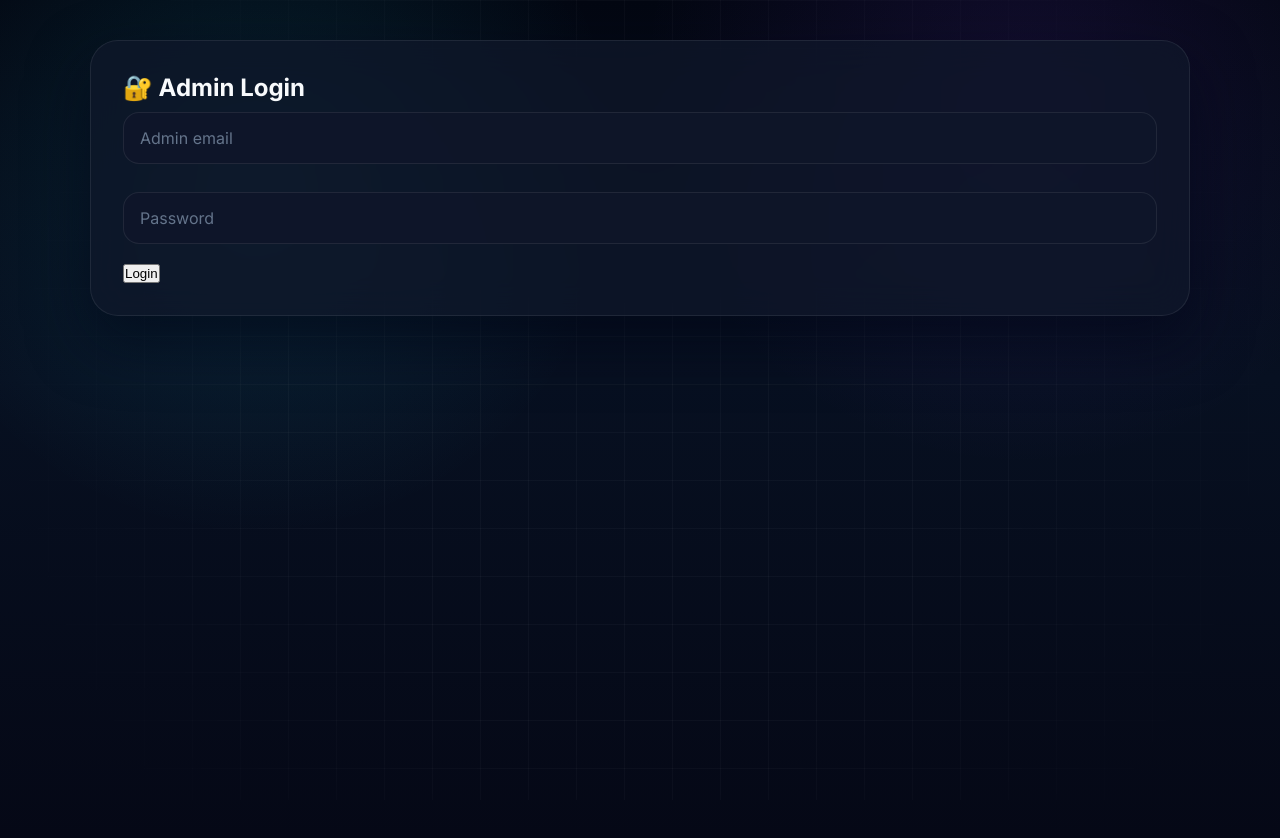
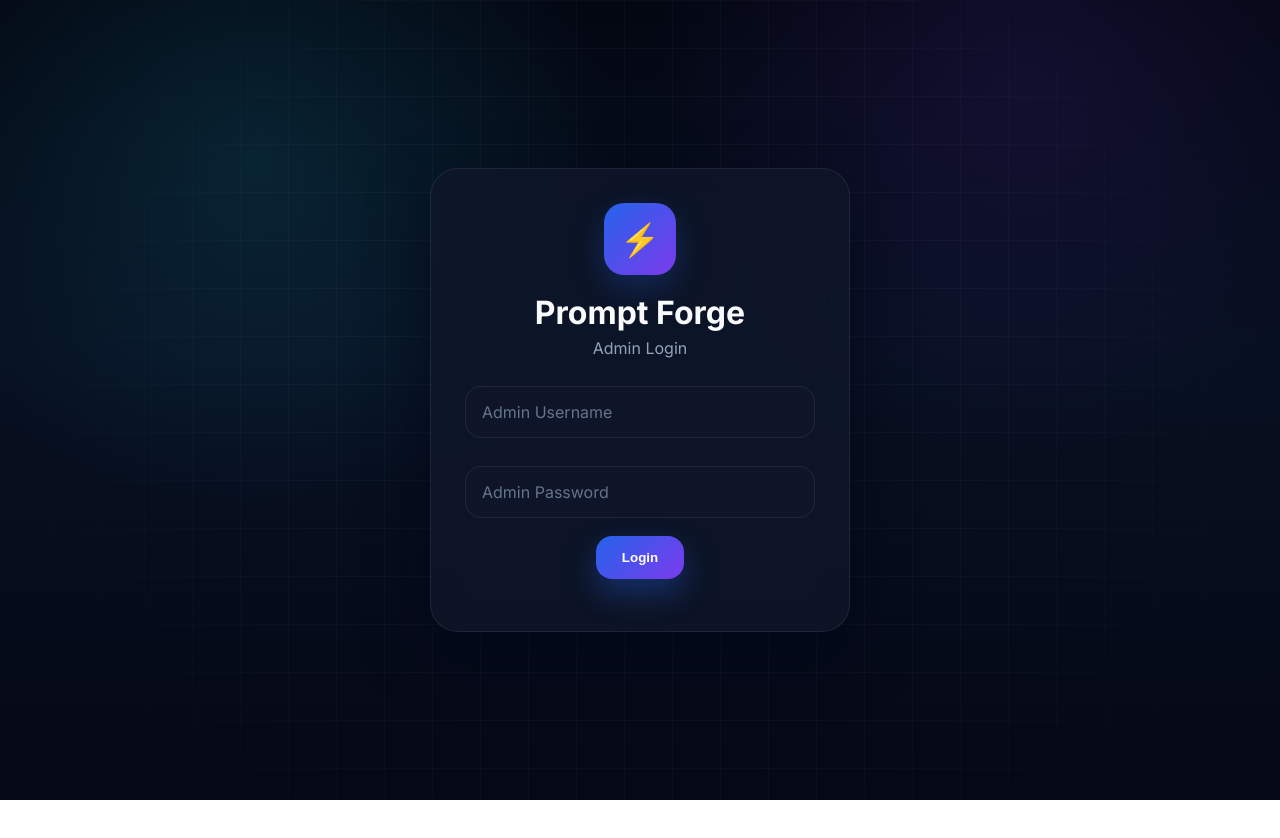
Before and after one commit to SSudharsan876/Demo2, a website: page admin-login.html in a window 1280 px wide. After the commit the page ends 800 px from the top, so only its background shows below. Drawn offline with Linux system fonts and the light colour scheme.

Commit message:
Update admin-login.html

```diff
--- a/admin-login.html
+++ b/admin-login.html
@@ -1,57 +1,169 @@
 <!DOCTYPE html>
-<html>
+<html lang="en">
+
 <head>
-    <title>Admin Login - Prompt Forge</title>
+
+    <meta charset="UTF-8">
+
+    <meta
+        name="viewport"
+        content="width=device-width, initial-scale=1.0"
+    >
+
+    <title>Prompt Forge | Admin Login</title>
+
     <link rel="stylesheet" href="style.css">
+
 </head>
 
-<body>
 
-<div class="container">
-    <h2>🔐 Admin Login</h2>
+<body class="auth-page">
+
+    <div class="auth-card">
+
+        <div class="auth-logo">⚡</div>
+
+        <h1>Prompt Forge</h1>
+
+        <p>Admin Login</p>
+
 
         <input
-        type="email"
-        id="email"
-        placeholder="Admin email"
+            type="text"
+            id="username"
+            placeholder="Admin Username"
         >
+
 
         <input
             type="password"
-        id="pass"
-        placeholder="Password"
+            id="password"
+            placeholder="Admin Password"
         >
 
-    <button onclick="go()">Login</button>
+
+        <button
+            class="btn btn-primary"
+            onclick="adminLogin()"
+        >
+            Login
+        </button>
+
 
         <p id="msg"></p>
+
     </div>
 
+
     <script>
-function go() {
 
-    const email = document.getElementById("email").value.trim();
-    const password = document.getElementById("pass").value;
+        async function adminLogin() {
 
-    const ADMIN_EMAIL = "admin@aiprompt.com";
-    const ADMIN_PASSWORD = "admin123";
+            const username =
+                document.getElementById("username").value.trim();
 
-    if (email === ADMIN_EMAIL && password === ADMIN_PASSWORD) {
+            const password =
+                document.getElementById("password").value;
 
-        // Save admin login
-        localStorage.setItem("adminLoggedIn", "true");
+            const msg =
+                document.getElementById("msg");
 
-        // Open admin dashboard
-        window.location.href = "admin.html";
+
+            if (!username || !password) {
+
+                msg.innerText =
+                    "Enter username and password";
+
+                return;
+            }
+
+
+            msg.innerText =
+                "Connecting to server...";
+
+
+            try {
+
+                const response = await fetch(
+                    "/admin-login",
+                    {
+                        method: "POST",
+
+                        headers: {
+                            "Content-Type": "application/json"
+                        },
+
+                        body: JSON.stringify({
+                            username: username,
+                            password: password
+                        })
+                    }
+                );
+
+
+                if (!response.ok) {
+
+                    throw new Error(
+                        "Server returned HTTP " +
+                        response.status
+                    );
+
+                }
+
+
+                const data =
+                    await response.json();
+
+
+                if (data.success) {
+
+                    localStorage.setItem(
+                        "admin",
+                        "true"
+                    );
+
+                    window.location.href =
+                        "admin.html";
 
                 } else {
 
-        document.getElementById("msg").innerText =
+                    msg.innerText =
+                        data.message ||
                         "Invalid admin username or password";
 
                 }
+
             }
+
+            catch (error) {
+
+                console.error(error);
+
+                msg.innerText =
+                    "Server connection failed. Make sure server.js is running.";
+
+            }
+
+        }
+
+
+        // Press Enter to login
+
+        document.addEventListener(
+            "keydown",
+            function(event) {
+
+                if (event.key === "Enter") {
+
+                    adminLogin();
+
+                }
+
+            }
+        );
+
     </script>
 
 </body>
+
 </html>
```
Lines whose indentation alone changed are shown as unchanged.
